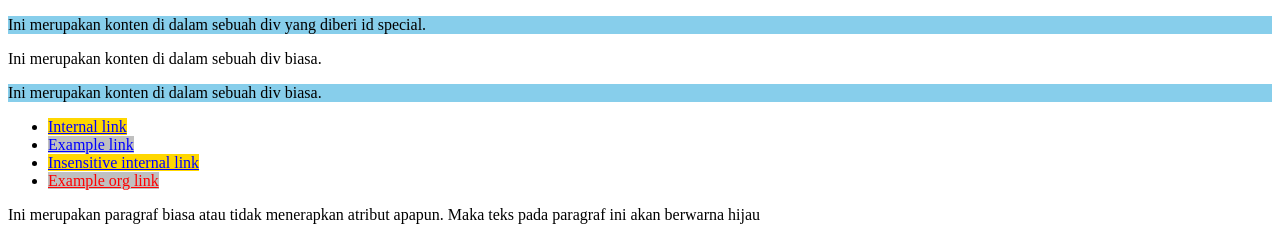
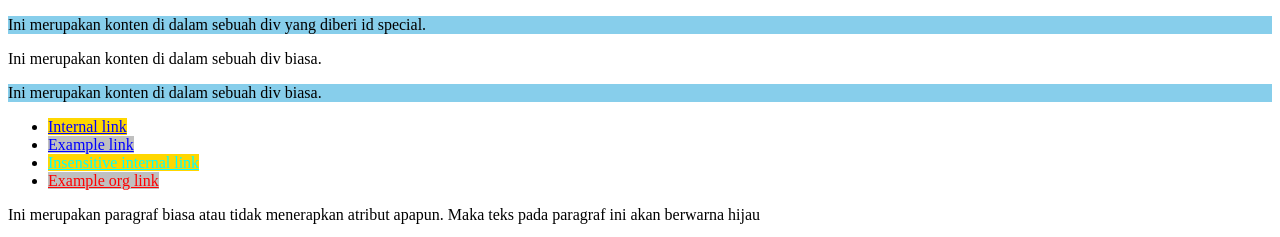
Before and after one commit to yazrolsurya60-bot/ProjectDBS, a plain HTML site: page index11.html in a window 1280 px wide. Shown: the top 237 px of the page. Drawn offline with Linux system fonts and the light colour scheme.

Commit message:
feat : styles5 : yazrol

```diff
--- a/styles5.css
+++ b/styles5.css
@@ -19,7 +19,7 @@ a[href*='example'] {
 }
 
 /* <a> element yang menerapkan nilai pada href yang mengandung teks "insensitive" tidak mementingkan huruf kapital*/
-a[href*='insensitive'] {
+a[href*='insensitive' i] {
     color: cyan;
 }
 
```
